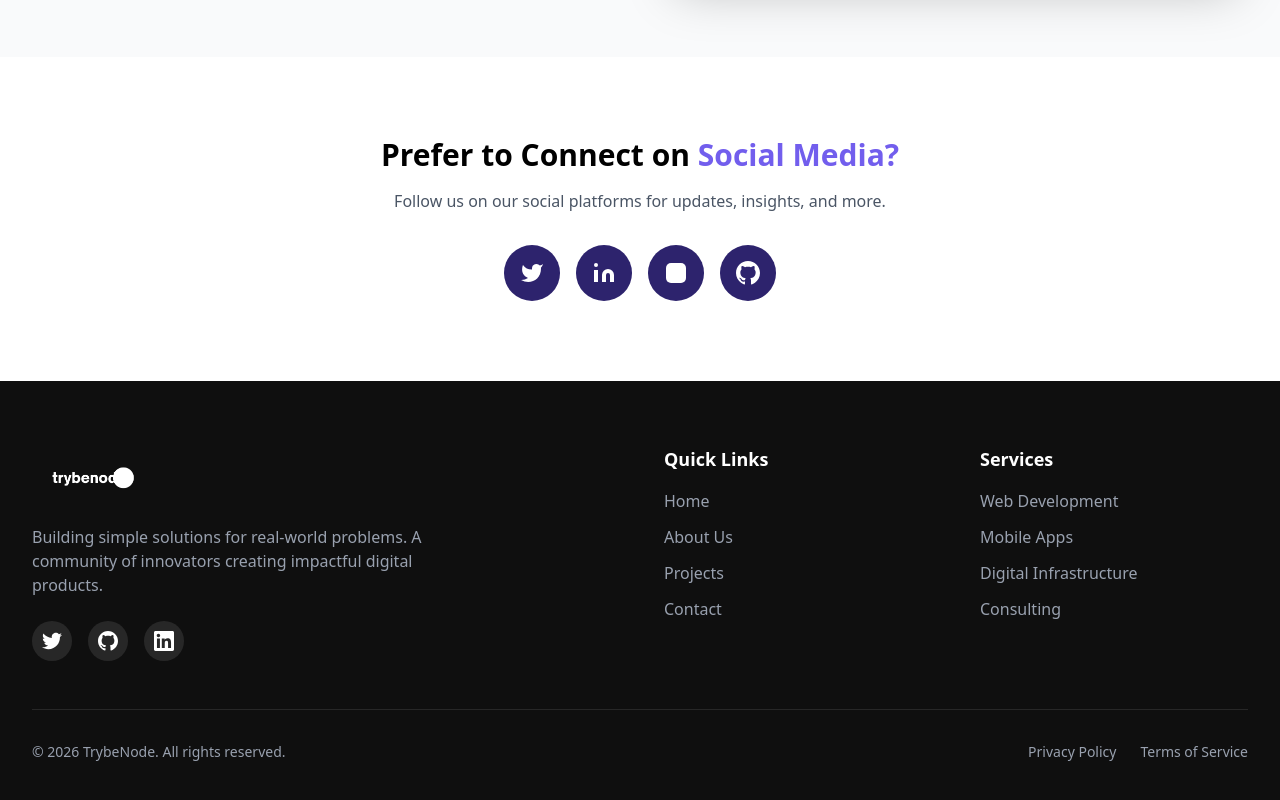
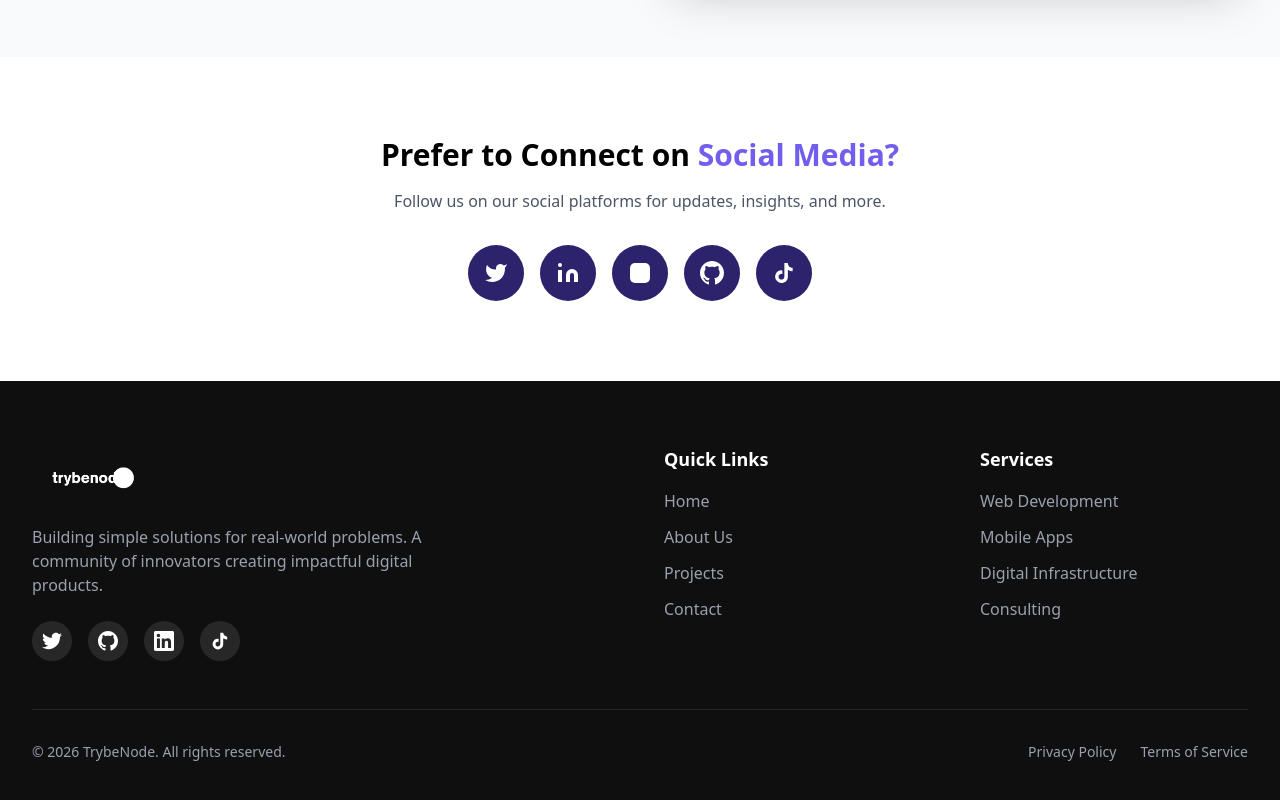
Before and after one commit to trybenode/trybenode-online, a Next.js app in the folder trybenode-online/: page /contact in a window 1280 px wide. Shown: the part 2005-2805 px from the top of the page. Built offline with nearby package versions, Linux system fonts and the light colour scheme.

Commit message:
feat: add TikTok link to Contact page and Footer

```diff
--- a/trybenode-online/src/app/contact/page.jsx
+++ b/trybenode-online/src/app/contact/page.jsx
@@ -302,6 +302,19 @@ export default function Contact() {
                   <path d="M12 0c-6.626 0-12 5.373-12 12 0 5.302 3.438 9.8 8.207 11.387.599.111.793-.261.793-.577v-2.234c-3.338.726-4.033-1.416-4.033-1.416-.546-1.387-1.333-1.756-1.333-1.756-1.089-.745.083-.729.083-.729 1.205.084 1.839 1.237 1.839 1.237 1.07 1.834 2.807 1.304 3.492.997.107-.775.418-1.305.762-1.604-2.665-.305-5.467-1.334-5.467-5.931 0-1.311.469-2.381 1.236-3.221-.124-.303-.535-1.524.117-3.176 0 0 1.008-.322 3.301 1.23.957-.266 1.983-.399 3.003-.404 1.02.005 2.047.138 3.006.404 2.291-1.552 3.297-1.23 3.297-1.23.653 1.653.242 2.874.118 3.176.77.84 1.235 1.911 1.235 3.221 0 4.609-2.807 5.624-5.479 5.921.43.372.823 1.102.823 2.222v3.293c0 .319.192.694.801.576 4.765-1.589 8.199-6.086 8.199-11.386 0-6.627-5.373-12-12-12z" />
                 </svg>
               </a>
+              <a
+                href="#"
+                className="w-12 h-12 sm:w-14 sm:h-14 bg-[#2d236d] text-white rounded-full flex items-center justify-center hover:bg-[#725eed] transition-all duration-300 hover:scale-110"
+                aria-label="TikTok"
+              >
+                <svg
+                  className="w-5 h-5 sm:w-6 sm:h-6"
+                  fill="currentColor"
+                  viewBox="0 0 24 24"
+                >
+                  <path d="M19.59 6.69a4.83 4.83 0 01-3.77-4.25V2h-3.45v13.67a2.89 2.89 0 01-5.2 1.74 2.89 2.89 0 012.31-4.64 2.93 2.93 0 01.88.13V9.4a6.84 6.84 0 00-1-.05A6.33 6.33 0 005 20.1a6.34 6.34 0 0010.86-4.43v-7a8.16 8.16 0 004.77 1.52v-3.4a4.85 4.85 0 01-1.04-.1z"/>
+                </svg>
+              </a>
             </div>
           </div>
         </section>
--- a/trybenode-online/src/components/Footer.jsx
+++ b/trybenode-online/src/components/Footer.jsx
@@ -38,6 +38,11 @@ export default function Footer() {
               <a href="#" className="w-10 h-10 bg-white/10 hover:bg-[#725eed] rounded-full flex items-center justify-center transition-colors">
                 <svg className="w-5 h-5" fill="currentColor" viewBox="0 0 24 24">
                   <path d="M20.447 20.452h-3.554v-5.569c0-1.328-.027-3.037-1.852-3.037-1.853 0-2.136 1.445-2.136 2.939v5.667H9.351V9h3.414v1.561h.046c.477-.9 1.637-1.85 3.37-1.85 3.601 0 4.267 2.37 4.267 5.455v6.286zM5.337 7.433c-1.144 0-2.063-.926-2.063-2.065 0-1.138.92-2.063 2.063-2.063 1.14 0 2.064.925 2.064 2.063 0 1.139-.925 2.065-2.064 2.065zm1.782 13.019H3.555V9h3.564v11.452zM22.225 0H1.771C.792 0 0 .774 0 1.729v20.542C0 23.227.792 24 1.771 24h20.451C23.2 24 24 23.227 24 22.271V1.729C24 .774 23.2 0 22.222 0h.003z"/>
+                </svg>
+              </a>
+              <a href="https://www.tiktok.com/@trybenode.space" className="w-10 h-10 bg-white/10 hover:bg-[#725eed] rounded-full flex items-center justify-center transition-colors">
+                <svg className="w-5 h-5" fill="currentColor" viewBox="0 0 24 24">
+                  <path d="M19.59 6.69a4.83 4.83 0 01-3.77-4.25V2h-3.45v13.67a2.89 2.89 0 01-5.2 1.74 2.89 2.89 0 012.31-4.64 2.93 2.93 0 01.88.13V9.4a6.84 6.84 0 00-1-.05A6.33 6.33 0 005 20.1a6.34 6.34 0 0010.86-4.43v-7a8.16 8.16 0 004.77 1.52v-3.4a4.85 4.85 0 01-1.04-.1z"/>
                 </svg>
               </a>
             </div>
```
